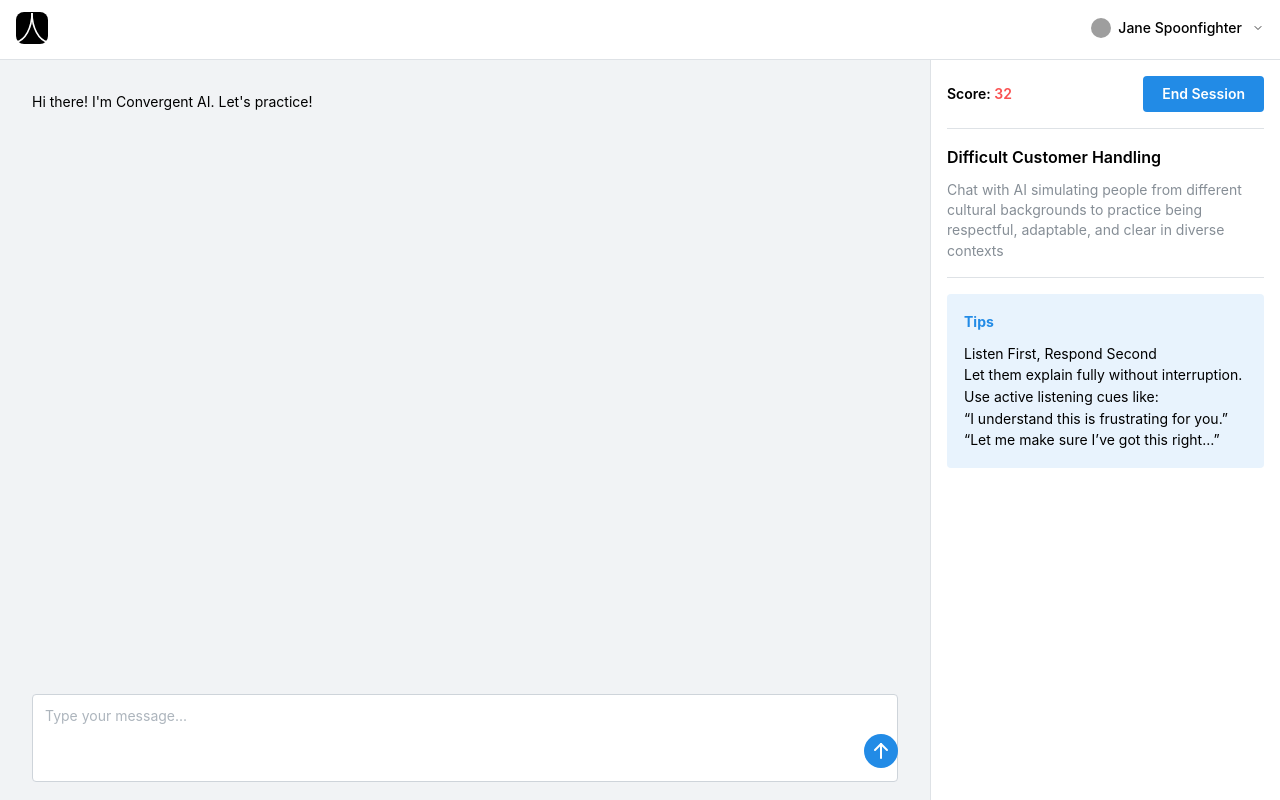
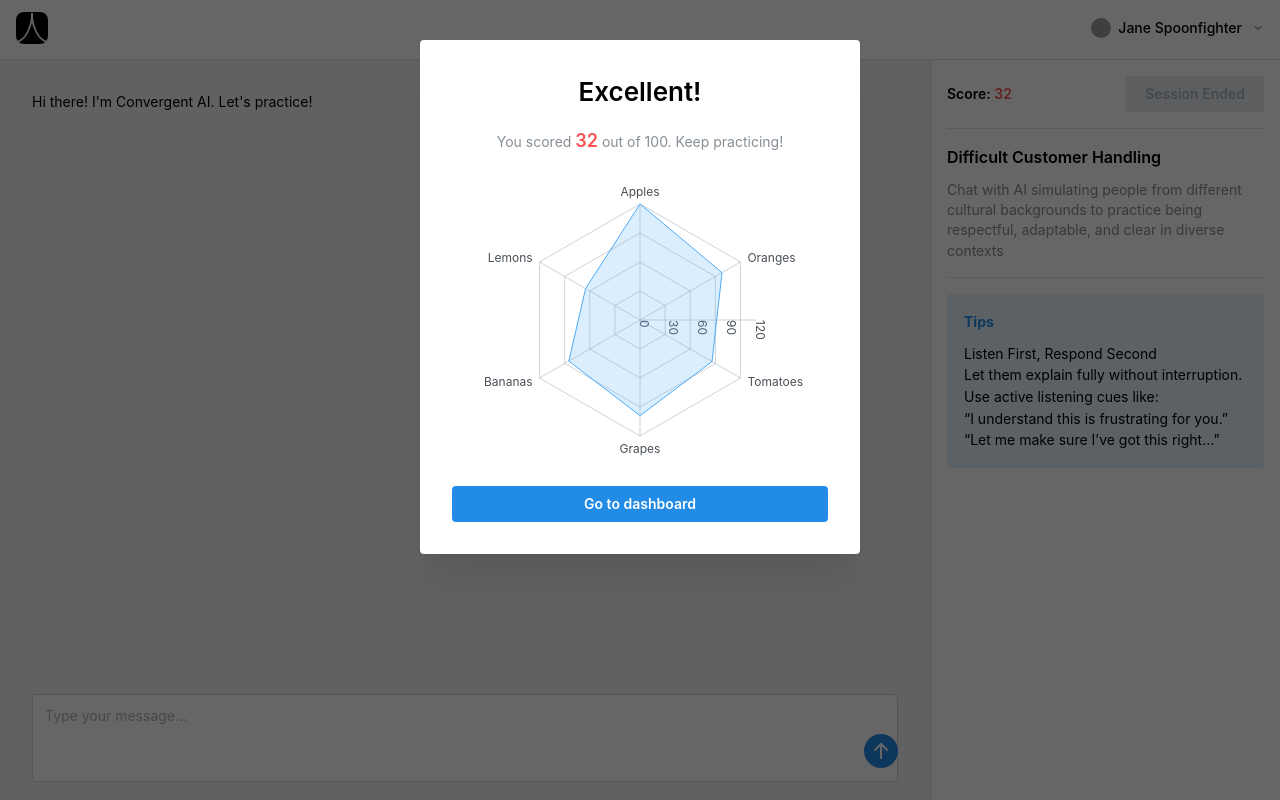
Before and after one commit to hieutm211/convergent-ai-homework, a React (Vite) app: page /chat in a window 1280 px wide. Both pictures are taken after a click on the button "End Session". Built offline with nearby package versions, Linux system fonts and the light colour scheme; grey boxes are pictures that could not be loaded.

Commit message:
feat: show result after ending session

```diff
--- a/package.json
+++ b/package.json
@@ -10,6 +10,7 @@
     "preview": "vite preview"
   },
   "dependencies": {
+    "@mantine/charts": "^8.2.4",
     "@mantine/core": "^8.2.4",
     "@mantine/form": "^8.2.4",
     "@mantine/hooks": "^8.2.4",
@@ -19,6 +20,7 @@
     "react": "^19.1.1",
     "react-dom": "^19.1.1",
     "react-router": "^7.8.0",
+    "recharts": "^3.1.2",
     "zod": "^4.0.17"
   },
   "devDependencies": {
--- a/src/components/layouts/ChatLayout/Aside.tsx
+++ b/src/components/layouts/ChatLayout/Aside.tsx
@@ -1,7 +1,12 @@
 import { Alert, Button, Divider, Group, Stack, Text } from "@mantine/core";
+import { useState } from "react";
+import { ResultModal } from "./ResultModal";
 
 export function Aside() {
+  const [showResult, setShowResult] = useState(false);
+
   return (
+    <>
       <Stack p="md">
         <Group justify="space-between">
           <Text size="sm" fw={600}>
@@ -10,14 +15,19 @@ export function Aside() {
               32
             </Text>
           </Text>
-        <Button>End Session</Button>
+          {!showResult ? (
+            <Button onClick={() => setShowResult(true)}>End Session</Button>
+          ) : (
+            <Button disabled>Session Ended</Button>
+          )}
         </Group>
         <Divider />
         <Stack gap="xs">
           <Text fw={600}>Difficult Customer Handling</Text>
           <Text c="dimmed" size="sm">
-          Chat with AI simulating people from different cultural backgrounds to
-          practice being respectful, adaptable, and clear in diverse contexts
+            Chat with AI simulating people from different cultural backgrounds
+            to practice being respectful, adaptable, and clear in diverse
+            contexts
           </Text>
         </Stack>
         <Divider />
@@ -33,5 +43,7 @@ export function Aside() {
           “Let me make sure I’ve got this right…”
         </Alert>
       </Stack>
+      <ResultModal opened={showResult} />
+    </>
   );
 }
--- /dev/null
+++ b/src/components/layouts/ChatLayout/ResultModal.tsx
@@ -0,0 +1,71 @@
+import { RadarChart } from "@mantine/charts";
+import { Button, FocusTrap, Modal, Stack, Text } from "@mantine/core";
+import { NavLink } from "react-router";
+
+type Props = { opened: boolean };
+
+const data = [
+  {
+    product: "Apples",
+    sales: 120,
+  },
+  {
+    product: "Oranges",
+    sales: 98,
+  },
+  {
+    product: "Tomatoes",
+    sales: 86,
+  },
+  {
+    product: "Grapes",
+    sales: 99,
+  },
+  {
+    product: "Bananas",
+    sales: 85,
+  },
+  {
+    product: "Lemons",
+    sales: 65,
+  },
+];
+
+export function ResultModal(props: Props) {
+  const { opened } = props;
+  return (
+    <Modal
+      opened={opened}
+      onClose={() => {}}
+      withCloseButton={false}
+      closeOnClickOutside={false}
+      closeOnEscape={false}
+    >
+      <FocusTrap.InitialFocus />
+      <Stack p="md" align="center">
+        <Text fw={600} fz="h2">
+          Excellent!
+        </Text>
+
+        <Text c="dimmed" size="sm">
+          You scored{" "}
+          <Text component="span" fw={600} c="red" fz="lg">
+            32
+          </Text>{" "}
+          out of 100. Keep practicing!
+        </Text>
+        <RadarChart
+          h={300}
+          w="100%"
+          data={data}
+          dataKey="product"
+          withPolarRadiusAxis
+          series={[{ name: "sales", color: "blue.4", opacity: 0.2 }]}
+        />
+        <NavLink to="/home" style={{ textDecoration: "none", width: "100%" }}>
+          <Button w="100%">Go to dashboard</Button>
+        </NavLink>
+      </Stack>
+    </Modal>
+  );
+}
--- a/src/initializers/ThemeProvider.tsx
+++ b/src/initializers/ThemeProvider.tsx
@@ -1,5 +1,6 @@
 import { MantineProvider } from "@mantine/core";
 import "@mantine/core/styles.css";
+import "@mantine/charts/styles.css";
 
 export function ThemeProvider(props: { children: React.ReactNode }) {
   const { children } = props;
```
Also changed, not shown: 1 other file (tests, documents, lock files or other folders). Lines whose indentation alone changed are shown as unchanged.
